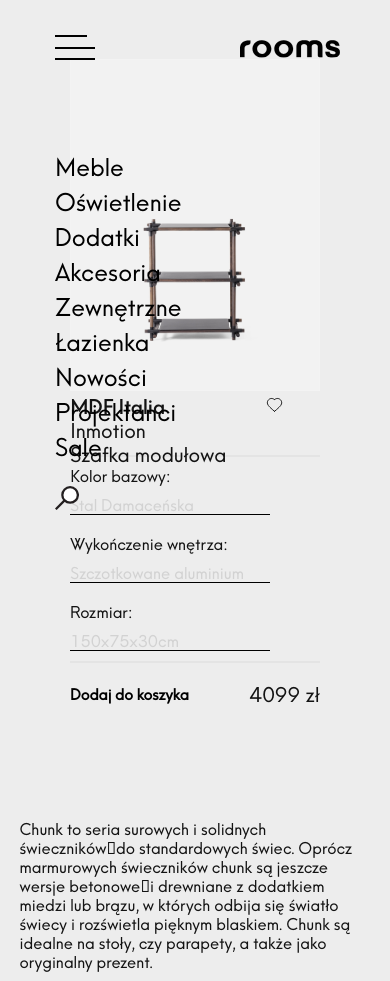
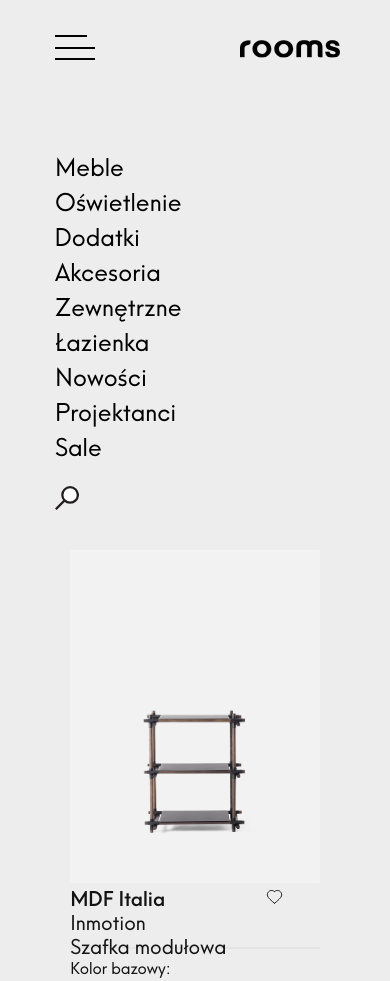
Before and after one commit to Termi1878/roomers-project, a website: page source/views/product.html in a window 390 px wide. Shown: the top 981 px of the page. Drawn offline with nearby package versions, Linux system fonts and the light colour scheme; files that its build step writes are made by us from their sources; files whose address does not match are found by name; a web font is replaced by a local one.

Commit message:
modifications for mobile phones

```diff
--- a/source/styles/styles.scss
+++ b/source/styles/styles.scss
@@ -550,7 +550,8 @@ a {
         align-items: center;
         padding: 15% 10%;
     }
-    @include small-tablet{
+    @include phone{
+        padding: 550px 10% 0 10%;
     }
     &__header{
         display:flex;
@@ -600,6 +601,10 @@ a {
         margin-top: 25px;
         display:flex;
         justify-content: space-evenly;
+        @include phone{
+        flex-direction: column;
+        align-items: center;
+        }
     }
 }
 .title--product{
@@ -626,12 +631,27 @@ a {
     &__social{
         display:flex;
         width:30%;
+        flex-wrap:wrap;
         a{
             width:20px;
         }
     }
+    @include phone{
+        justify-content: center;
+        padding:20px;
+        &__social{
+            flex-wrap:wrap;
+            justify-content: center;
+            padding:20px;
+            width:100%;
+        }
+        &__download{
+            width:100%;
+        }
+     }
 }
 .social__svg{
+    height:20px;
     fill:#bfbfbf;
 }
 .google:hover{
```
